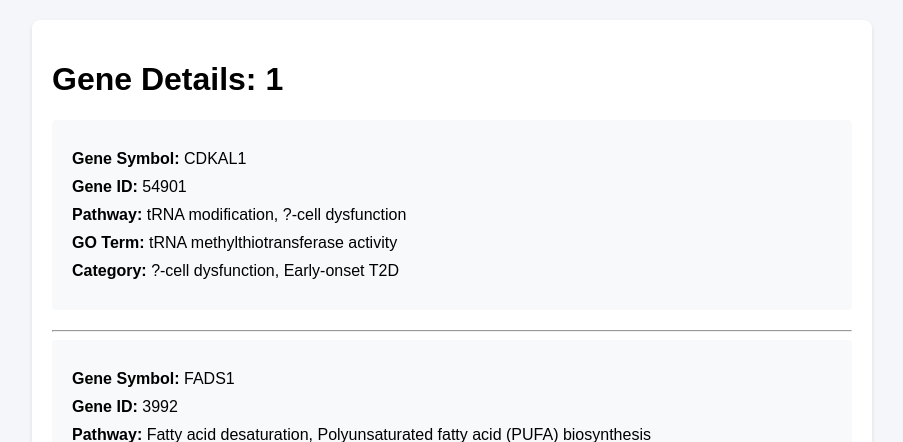
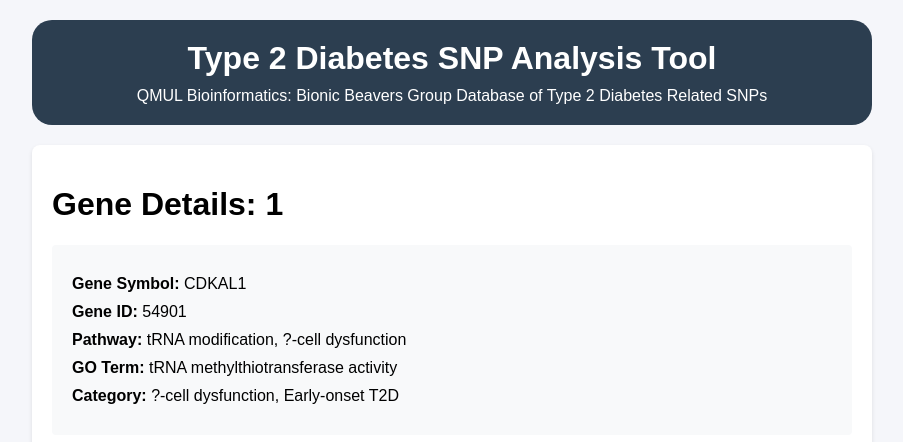
Before and after one commit to japh140/Bioinformatics_Group_Project, a Flask app: page /gene/1 in a window 1280 px wide. Shown: the top 442 px of the page, without its empty margins (188-1091 px from the left). Run offline with Flask 3, Linux system fonts and the light colour scheme; data comes from the database, SQL or seed files in the repository.

Commit message:
Make the header go on all pages, make it clickable, and lead it back to homepage Change how the results page handles duplicates - show all genes, show all P values

```diff
--- a/app/static/css/styles.css
+++ b/app/static/css/styles.css
@@ -8,17 +8,23 @@
     max-width: 800px;  /* Made it wider than the form container */
     border-radius: 20px;  /* Rounded corners */
 }
+.header-link {
+    text-decoration: none;
+    color: white;
+}
 
-.header h1 {
+.header-link:hover {
+    color: #f5f6fa;
+}
+
+.header h1, .header h4 {
     margin: 0;
-    padding: 10px 0;
 }
 
 .header h4 {
-    margin: 0;
+    margin-top: 10px;
     font-weight: normal;
 }
-
 /* Container styles */
 .container {
     max-width: 600px;
--- a/app/templates/gene.html
+++ b/app/templates/gene.html
@@ -5,6 +5,13 @@
     <link rel="stylesheet" href="{{ url_for('static', filename='css/styles.css') }}">
 </head>
 <body>
+    <div class="header">
+        <a href="{{ url_for('snp_query.index') }}" class="header-link">
+            <h1>Type 2 Diabetes SNP Analysis Tool</h1>
+            <h4>QMUL Bioinformatics: Bionic Beavers Group Database of Type 2 Diabetes Related SNPs</h4>
+        </a>
+    </div>
+
     <!-- Gene details container styled with .results-container -->
     <div class="results-container">
         <h1>Gene Details: {{ gene_symbol }}</h1>
--- a/app/templates/homepage/index.html
+++ b/app/templates/homepage/index.html
@@ -6,8 +6,10 @@
 </head>
 <body>
     <div class="header">
-        <h1>Type 2 Diabetes SNP Analysis Tool</h1>
-        <h4>QMUL Bioinformatics: Bionic Beavers Group Database of Type 2 Diabetes Related SNPs</h4>
+        <a href="{{ url_for('snp_query.index') }}" class="header-link">
+            <h1>Type 2 Diabetes SNP Analysis Tool</h1>
+            <h4>QMUL Bioinformatics: Bionic Beavers Group Database of Type 2 Diabetes Related SNPs</h4>
+        </a>
     </div>
 
     <div class="container">
```
Also changed, not shown: app/blueprints/snp_query/views.py (+17 -19 lines), app/templates/homepage/population_comparison.html (+7 -0 lines), app/templates/homepage/results.html (+9 -2 lines).
